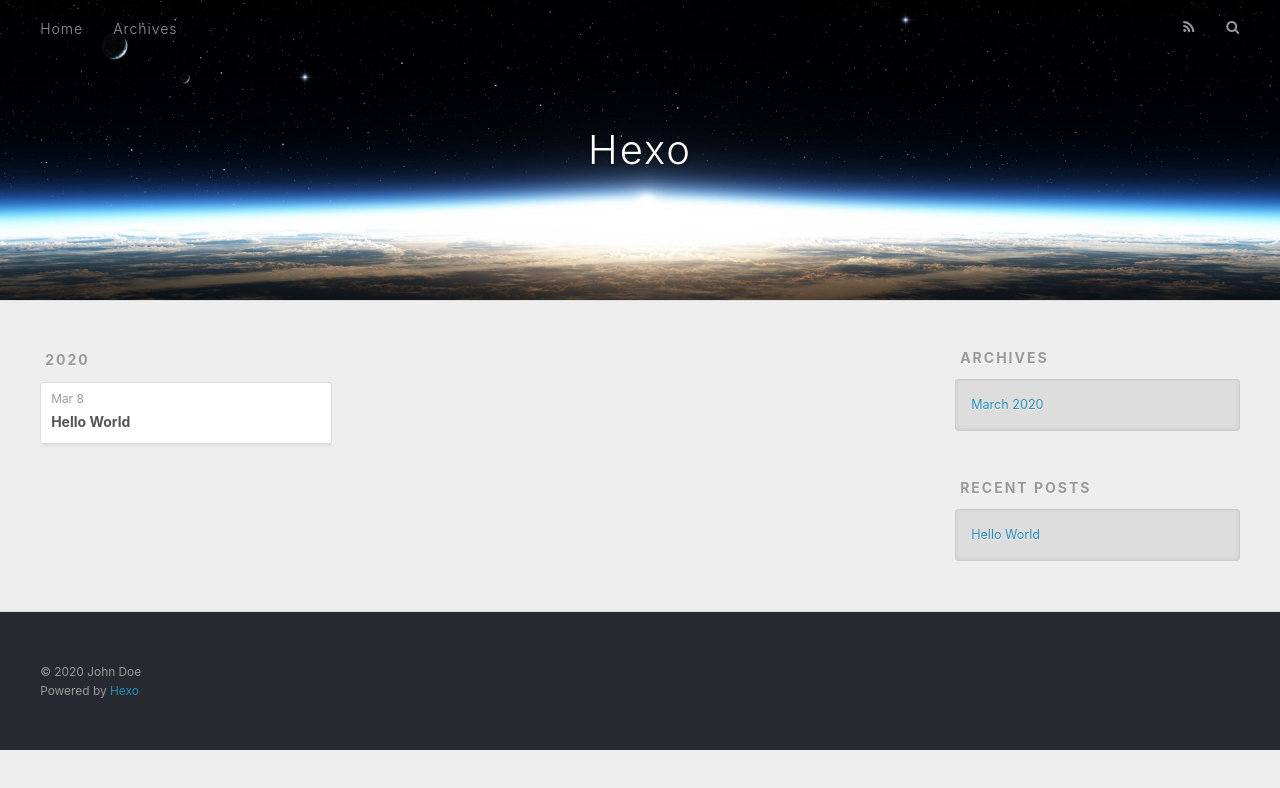
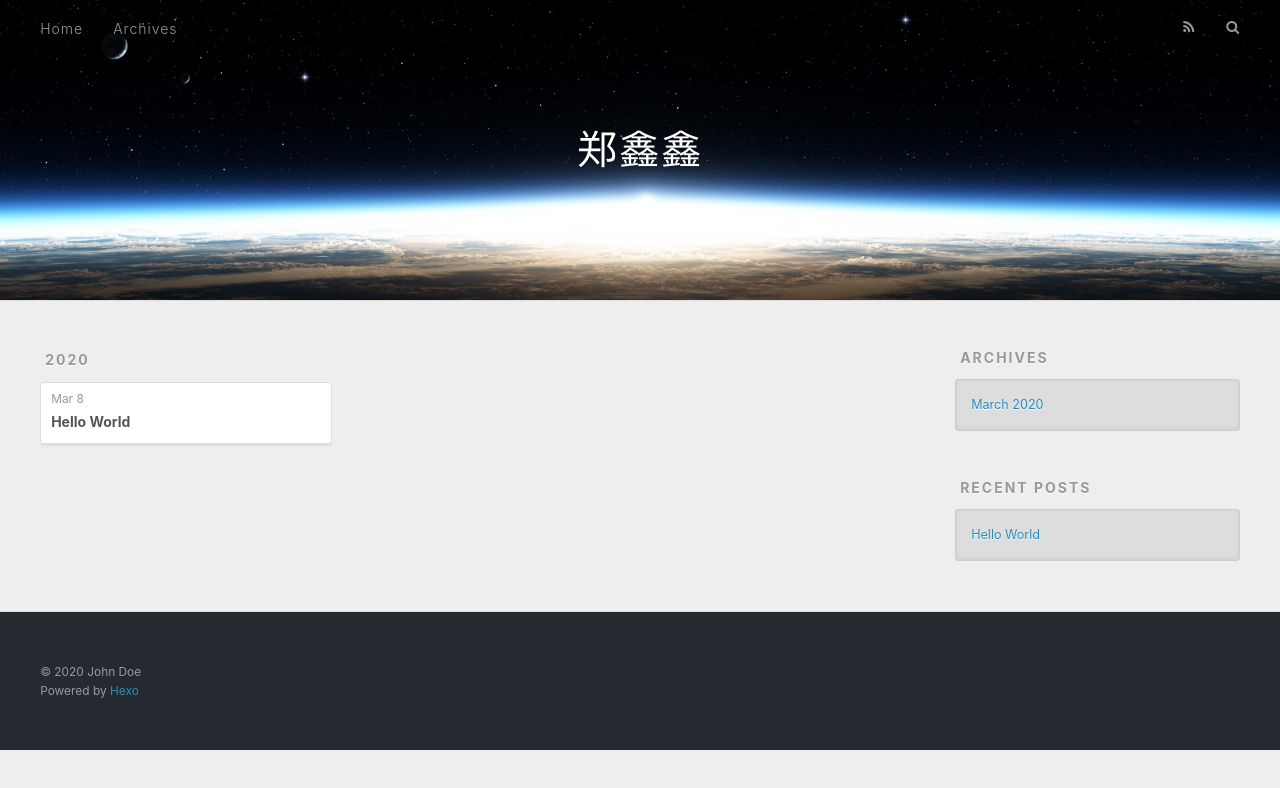
Before and after one commit to wegoin/wegoin.github.com, a plain HTML site: page archives/2020/03/index.html in a window 1280 px wide. Drawn offline with nearby package versions, Linux system fonts and the light colour scheme.

Commit message:
Site updated: 2020-03-08 01:27:03

```diff
--- a/archives/2020/03/index.html
+++ b/archives/2020/03/index.html
@@ -5,17 +5,17 @@
 
 
 
-  <title>Archives: 2020/3 | Hexo</title>
+  <title>Archives: 2020/3 | 郑鑫鑫</title>
   <meta name="viewport" content="width=device-width, initial-scale=1, maximum-scale=1">
   <meta property="og:type" content="website">
-<meta property="og:title" content="Hexo">
+<meta property="og:title" content="郑鑫鑫">
 <meta property="og:url" content="http://yoursite.com/archives/2020/03/index.html">
-<meta property="og:site_name" content="Hexo">
+<meta property="og:site_name" content="郑鑫鑫">
 <meta property="og:locale" content="en_US">
 <meta property="article:author" content="John Doe">
 <meta name="twitter:card" content="summary">
 
-    <link rel="alternate" href="/atom.xml" title="Hexo" type="application/atom+xml">
+    <link rel="alternate" href="/atom.xml" title="郑鑫鑫" type="application/atom+xml">
 
 
     <link rel="icon" href="/favicon.png">
@@ -36,7 +36,7 @@
   <div id="header-outer" class="outer">
     <div id="header-title" class="inner">
       <h1 id="logo-wrap">
-        <a href="/" id="logo">Hexo</a>
+        <a href="/" id="logo">郑鑫鑫</a>
       </h1>
 
     </div>
```
Also changed, not shown: 2020/03/08/hello-world/index.html (+4 -4 lines), archives/2020/index.html (+5 -5 lines), archives/index.html (+5 -5 lines), index.html (+5 -5 lines).
